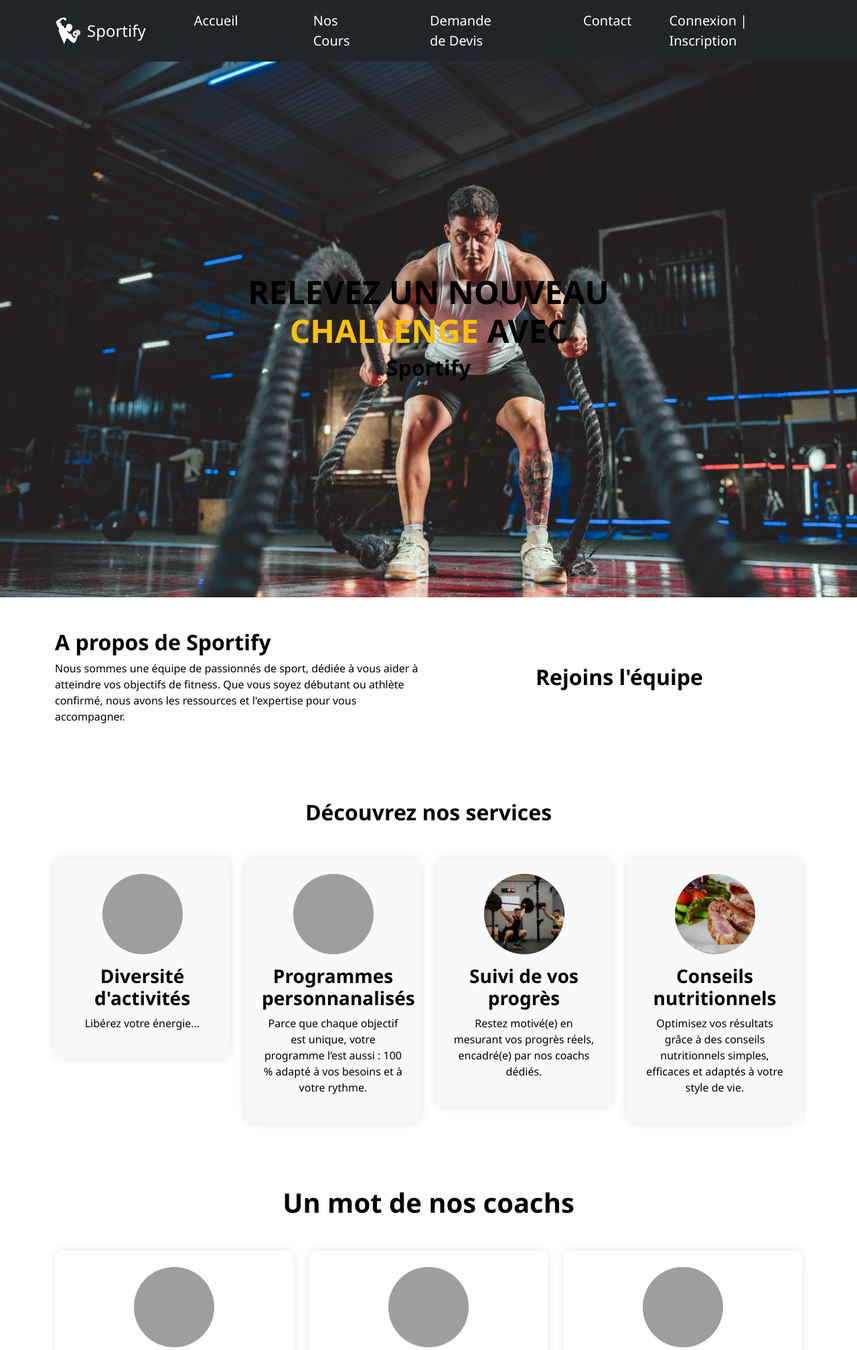
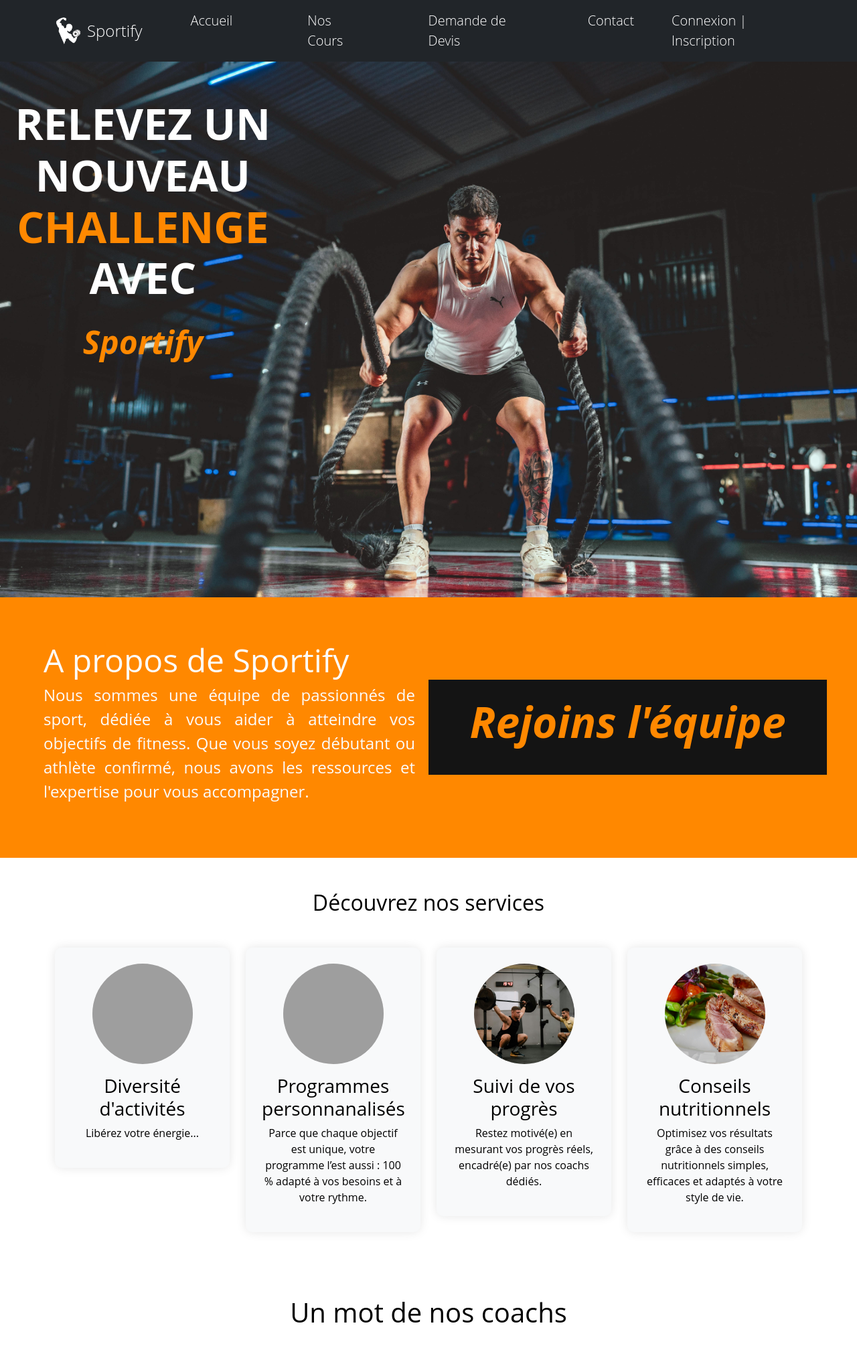
Before and after one commit to RiDoX-i/web-project, a PHP site: page /web-project/main-menu/home.php in a window 1280 px wide. Shown: the top 2016 px of the page at 67% size. Run offline with PHP 8.4, Linux system fonts and the light colour scheme; grey boxes are pictures that could not be loaded.

Commit message:
updated the new design of home pages and activities pages

```diff
--- a/main-menu/home.css
+++ b/main-menu/home.css
@@ -1,87 +1,135 @@
 body {
-    font-family: 'Segoe UI', Tahoma, Geneva, Verdana, sans-serif;
+    font-family: "Open Sans", Tahoma, Geneva, Verdana, "sans-serif", system-ui, -apple-system, 'Bebas Neue', sans-serif;
     background-color: var(--light-bg);
     color: var(--text-dark);
     scroll-behavior: smooth;
   }
 
-  h1, h2, h3 {
-    font-weight: bold;
+
+/* Hero Section */
+#hero-container{
+    background-image:url("../img/bg-accueil.jpg");
+    background-repeat: no-repeat;
+    background-size:cover;
+    background-position: center;
+    min-height: 100vh;
+    color: white;
+    text-align: center;
 }
 
-  #hero-container {
-    background: url('../img/bg-accueil.jpg') center/cover no-repeat;
-    min-height: 100vh;
+#hero-text{
+    margin:25px 0;
     display: flex;
+    flex-direction: column;
+    column-gap: 10px;
+    justify-content: center;
+    align-items: center;
+}
+
+#hero-text h1{
+    font-size: 4rem;
+    font-weight:bold;
+    margin-top: 30px;
+    text-align:center;
+    text-align-last: center;
+}
+
+#hero-text h2{
+    margin-top: 10px;
+    padding:10px;
+    font-weight: bold;
+    text-align: center;
+    font-size: 3rem;
+}
+#hero-text h1 span{
+    color: rgb(255, 136, 0);
+}
+
+#hero-text h2 span{
+    font-style: italic;
+    color: rgb(255, 136, 0);
+}
+
+/*about us*/
+
+#about-us-container{
+    background-color: rgb(255, 136, 0);
+    padding: 30px;
     align-items: center;
     justify-content: center;
-    color: var(--text-light);
-    text-align: center;
-    padding: 2rem;
 }
 
-  #hero-text h1 {
-    font-size: 3rem;
+#us-row{
+    display: flex;
+    flex-direction:row;
+    justify-content: center;
+    align-items: center;
+    margin:15px;
+}
+#about-us-text{
+    color: rgb(252, 252, 252);
+    padding: 20px;
+    text-align: justify;
+}
+#about-us-text h2{
+    font-size:3rem;
+    margin-bottom:5px
+}
+#about-us-text p{
+    font-size:1.5rem;
+}
+#about-us-txt2{
+    background-color: rgb(20, 20, 20);
+
+}
+#about-us-txt2 p{
+    color: rgb(255, 136, 0);
+    padding: 15px;
+    text-align: center;
+    font-size: 4rem;
+    font-weight:bold;
+    font-style: italic;
 }
 
-  #hero-text h2 {
-    font-size: 2rem;
-    color: var(--primary-color);
-  }
 
-  #about-us-container {
-    background-color: var(--primary-color);
-    padding: 3rem 1rem;
-    color: var(--text-light);
-  }
 
-  #about-us-txt2 {
-    background-color: var(--dark-bg);
-    color: var(--primary-color);
-    font-size: 2rem;
-    text-align: center;
-    font-weight: bold;
-    padding: 2rem;
-  }
+/*service section*/
 
 #services-container, .coachs, .testimonies {
+align-items: center;
+justify-content: center;
 padding: 3rem 1rem;
 }
-
 .model-service, .model-coachs, .model-testimonies {
+align-items: center;
+justify-content: center;
   background-color: #f8f9fa;
   border-radius: 10px;
   padding: 1.5rem;
   box-shadow: 0 0 15px rgba(0,0,0,0.1);
   transition: transform 0.3s;
 }
-
 .model-service:hover, .model-coachs:hover, .model-testimonies:hover {
   transform: translateY(-5px);
 }
-
 .model-service img, .model-coachs img, .model-testimonies img {
-    width: 120px;
-    height: 120px;
+  width: 150px;
+  height: 150px;
   border-radius: 50%;
   object-fit: cover;
   margin-bottom: 1rem;
 }
-
 .coachs .model-coachs {
   background-color: var(--dark-bg);
   color: var(--text-light);
 }
-
 .testimonies .model-testimonies {
   background-color: #f1f1f1;
 }
-
 @media (max-width: 768px) {
   #hero-text h1 {
     font-size: 2rem;
   }
-
   #hero-text h2 {
     font-size: 1.5rem;
   }
--- a/main-menu/home.php
+++ b/main-menu/home.php
@@ -14,22 +14,22 @@
 <!--/HEADER-->
 
 <main>
-    <section id="hero-container">
-      <div class="container">
-        <div class="row justify-content-center">
-          <div class="col-lg-8" id="hero-text">
-            <h1>RELEVEZ UN NOUVEAU <span class="text-warning">CHALLENGE</span> AVEC</h1>
-            <h2><span>Sportify</span></h2>
+    <section >
+        <div class="container-fluid" id="hero-container">
+            <div class="row">
+                <div class="col-lg-4 " id="hero-text">
+                    <h1>RELEVEZ UN NOUVEAU <span>CHALLENGE</span> AVEC</h1>
+                    <h2> <span>Sportify</span></h2>
                 </div>
             </div>
         </div>
     </section>
-
-    <section id="about-us-container">
-      <div class="container">
-        <div class="row align-items-center">
-          <div class="col-lg-6">
-            <h2>A propos de Sportify</h2>
+    <!-- section a propos de nous--->
+    <section>
+        <div class="container-fluid" id="about-us-container">
+            <div class="row" id="us-row">
+                <div  class="col-lg-6" id="about-us-text">
+                    <h2>A propos de Sportify</h1>
                     <p>Nous sommes une équipe de passionnés de sport, dédiée à vous aider à atteindre vos objectifs de fitness. Que vous soyez débutant ou athlète confirmé, nous avons les ressources et l'expertise pour vous accompagner.</p>
                 </div>
                 <div class="col-lg-6" id="about-us-txt2">
@@ -39,6 +39,7 @@
         </div>
     </section>
 
+    <!-- section nos services--->
     <section id="services-container">
       <div class="container">
         <h2 class="text-center mb-5">Découvrez nos services</h2>
@@ -119,25 +120,25 @@
           <!-- Repeat for each testimonial -->
           <div class="col-md-6 col-lg-5">
             <div class="model-testimonies text-center">
-              <img src="../img/testimony1 .jpg" alt="">
-              <h3>Frank Mathieu</h3>
-              <p>"J’ai retrouvé confiance en moi..."</p>
+                <img src="../img/testimony4.jpg" class="img-fluid" alt="">
+                <h3>Sara Connors</h3>
+                <p>"Grâce à leurs conseils nutritionnels, j’ai changé mes habitudes et mon énergie au quotidien a explosé !"</p>
             </div>
           </div>
 
           <div class="col-md-6 col-lg-5">
             <div class="model-testimonies text-center">
-              <img src="../img/testimony1 .jpg" alt="">
-              <h3>Frank Mathieu</h3>
-              <p>"J’ai retrouvé confiance en moi..."</p>
+                <img src="../img/testimony3.jpg" class="img-fluid" alt="" >
+                <h3>Zack Martins</h3>
+                <p>"Je n’aurais jamais cru aimer autant le sport, ici tout est motivant et personnalisé."</p>
             </div>
           </div>
 
           <div class="col-md-6 col-lg-5">
             <div class="model-testimonies text-center">
-              <img src="../img/testimony1 .jpg" alt="">
-              <h3>Frank Mathieu</h3>
-              <p>"J’ai retrouvé confiance en moi..."</p>
+                <img src="../img/testimony2.jpg" class="img-fluid" alt="">
+                <h3>Jane Hans</h3>
+                <p>"Des résultats visibles en quelques semaines, et une équipe toujours à l’écoute !"</p>
             </div>
           </div>
 
```
Also changed, not shown: activities/activities.css (+23 -131 lines), activities/activities.php (+55 -40 lines). Lines whose indentation alone changed are shown as unchanged.
